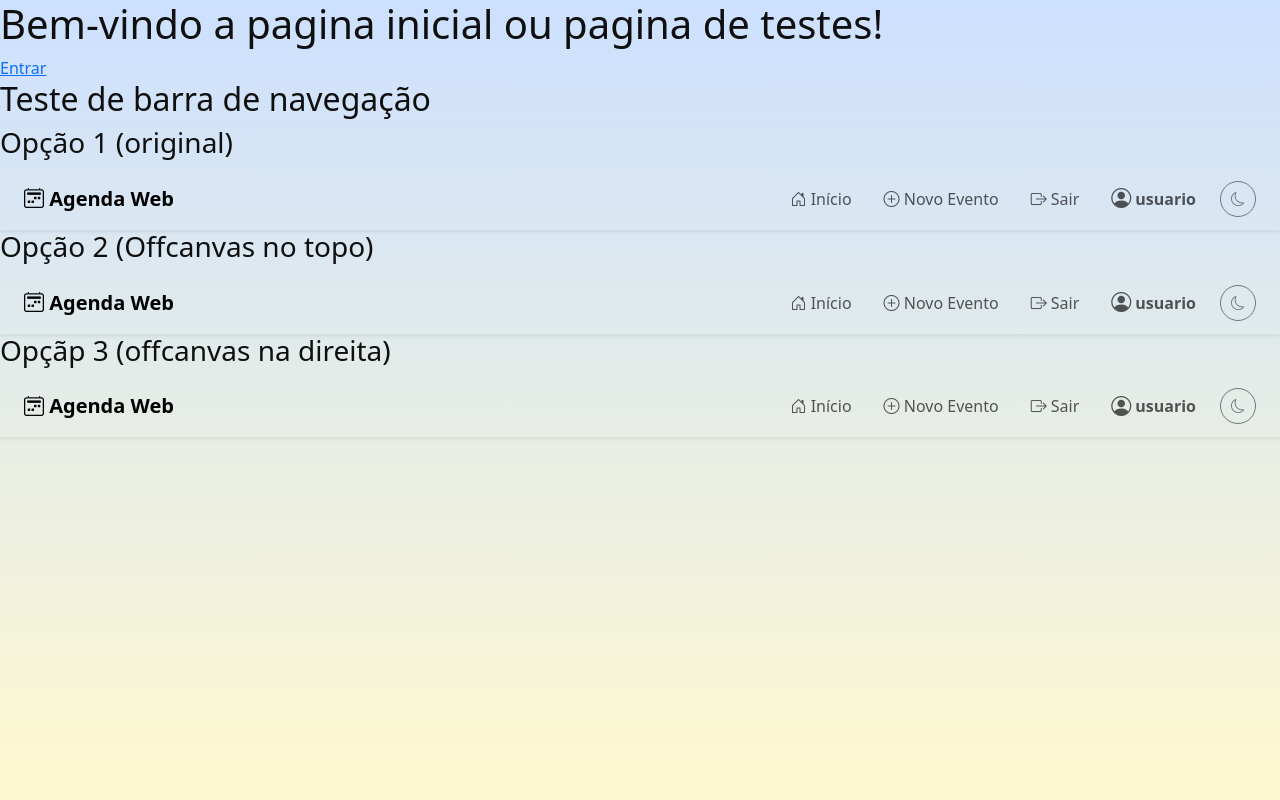
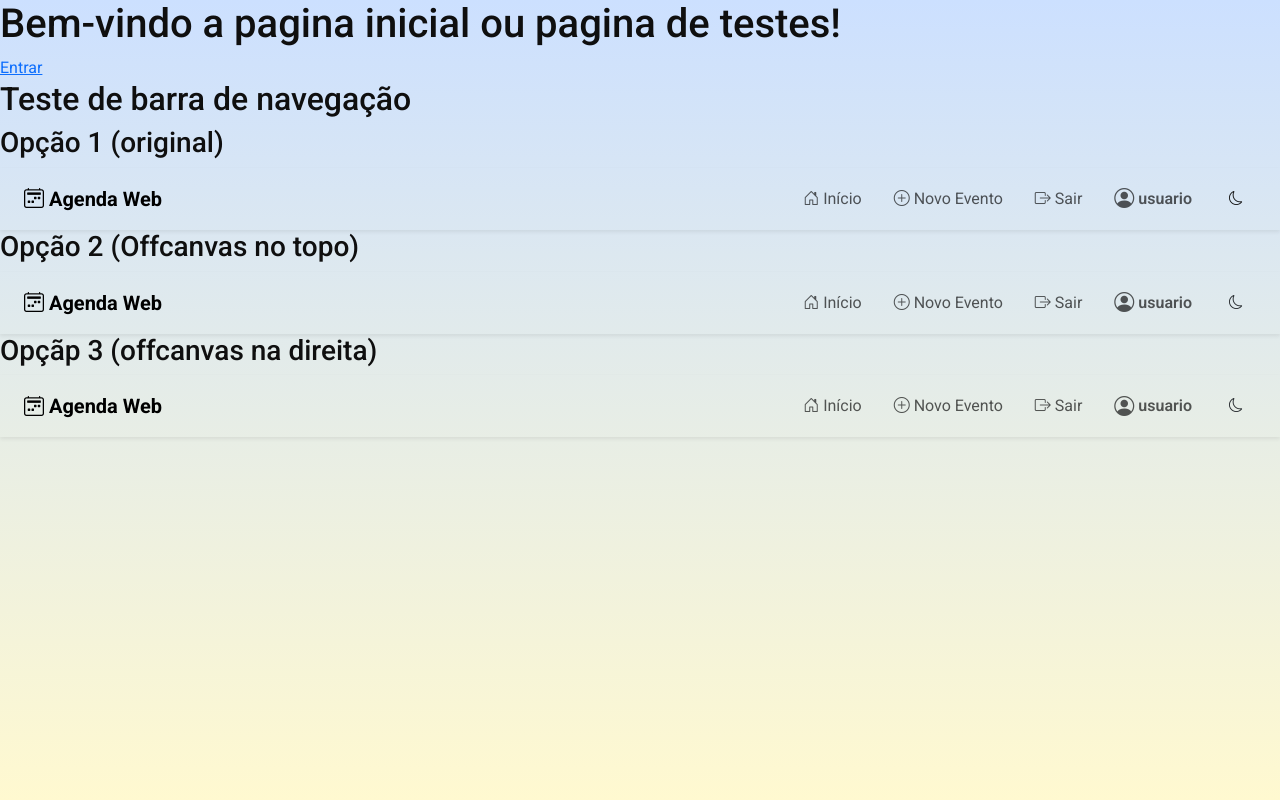
Before and after one commit to devisonsantana/agenda-web-django, a Django app: page / in a window 1280 px wide. Run offline with Django 5.2, Linux system fonts and the light colour scheme.

Commit message:
style: set global variables and change moon icon to fill

```diff
--- a/global/static/global/css/global.css
+++ b/global/static/global/css/global.css
@@ -1,38 +1,54 @@
-@import url('https://fonts.googleapis.com/css2?family=Roboto:ital,wdth,wght@0,75..100,100..900;1,75..100,100..900&display=swap');
+@import url('https://fonts.googleapis.com/css2?family=Roboto:wght@300..900&display=swap');
 
+/* ===================================
+   VARIÁVEIS GLOBAIS
+=================================== */
 :root {
-    /* Backgrounds */
+    --font-main: 'Roboto', sans-serif;
+
+    /* Cores de fundo */
     --bg-light-gradient: linear-gradient(0deg, #FFF9D0 0%, #cce0ff 100%);
-    --bg-dark-gradient: linear-gradient(0deg, #13005A 0%, #08070d 100%);
+    --bg-dark-gradient: linear-gradient(0deg, #050507 0%, #040b13 100%);
     --bg-card-light: rgba(255, 255, 255, 0.85);
-    --bg-card-dark: rgba(10, 10, 10, 0.85);
-    --bg-modal-light: #ececec;
-    --bg-modal-dark: #141414;
+    --bg-card-dark: rgba(15, 15, 15, 0.85);
+    --bg-modal-light: rgba(255, 255, 255, 0.7);
+    --bg-modal-dark: rgba(15, 15, 15, 0.7);
 
-    /* Text colors */
+    /* Cores de texto */
     --text-color-light: #0f0f0f;
     --text-color-dark: #f5f5f5;
 
-    /* Buttons */
+    /* Botões */
     --btn-primary: linear-gradient(90deg, #0d6efd, #007bff);
+    --btn-text-light: #ffffff;
+    --btn-text-dark: #e0e0e0;
+
+    /* Transições */
+    --transition-speed: 0.4s;
+    --transition-ease: ease-in-out;
 }
 
 body {
+    min-height: 100vh;
+    font-family: var(--font-main);
     position: relative;
-    min-height: 100vh;
     overflow-x: hidden;
     color: var(--text-color-light);
-    transition: color 0.5s ease;
+    transition: color var(--transition-speed) var(--transition-ease),
+        background-color var(--transition-speed) var(--transition-ease);
 }
 
-/* === CAMADA DE FUNDO - CLARO === */
+/* ===================================
+   CAMADA DE FUNDO (GRADIENTES)
+=================================== */
 body::before,
 body::after {
     content: "";
     position: fixed;
     inset: 0;
     z-index: -1;
-    transition: opacity 0.8s ease;
+    transition: opacity 0.8s var(--transition-ease);
+    will-change: opacity;
 }
 
 body::before {
@@ -45,7 +61,9 @@ body::after {
     opacity: 0;
 }
 
-/* === QUANDO ESTÁ NO MODO ESCURO === */
+/* ===================================
+   MODO ESCURO
+=================================== */
 body.dark-mode {
     color: var(--text-color-dark);
 }
@@ -58,18 +76,27 @@ body.dark-mode::after {
     opacity: 1;
 }
 
-/* === BOTÃO DE TEMA === */
+/* ===================================
+   BOTÃO DE TROCA DE TEMA
+=================================== */
 #theme-toggle {
+    border: none;
+    cursor: pointer;
     border-radius: 50%;
-    width: 36px;
-    height: 36px;
+    width: 40px;
+    height: 40px;
     display: flex;
     align-items: center;
     justify-content: center;
-    transition: all 0.3s ease;
+    transition: transform var(--transition-speed) var(--transition-ease),
+        background-color var(--transition-speed) var(--transition-ease),
+        box-shadow var(--transition-speed) var(--transition-ease);
+    background: transparent;
+    color: inherit;
 }
 
 #theme-toggle:hover {
-    transform: rotate(15deg);
+    transform: rotate(15deg) scale(1.1);
     background-color: rgba(108, 117, 125, 0.15);
+    box-shadow: 0 2px 8px rgba(0, 0, 0, 0.15);
 }
--- a/global/static/global/js/global.js
+++ b/global/static/global/js/global.js
@@ -6,13 +6,13 @@ document.addEventListener('DOMContentLoaded', () => {
     const storedTheme = localStorage.getItem('theme');
     if (storedTheme === 'dark') {
         body.classList.add('dark-mode');
-        themeIcon.className = 'bi bi-sun';
+        themeIcon.className = 'bi bi-sun-fill';
     }
 
     toggleBtn?.addEventListener('click', () => {
         body.classList.toggle('dark-mode');
         const isDark = body.classList.contains('dark-mode');
-        themeIcon.className = isDark ? 'bi bi-sun' : 'bi bi-moon';
+        themeIcon.className = isDark ? 'bi bi-sun-fill' : 'bi bi-moon-fill';
         localStorage.setItem('theme', isDark ? 'dark' : 'light');
     });
 });
```
